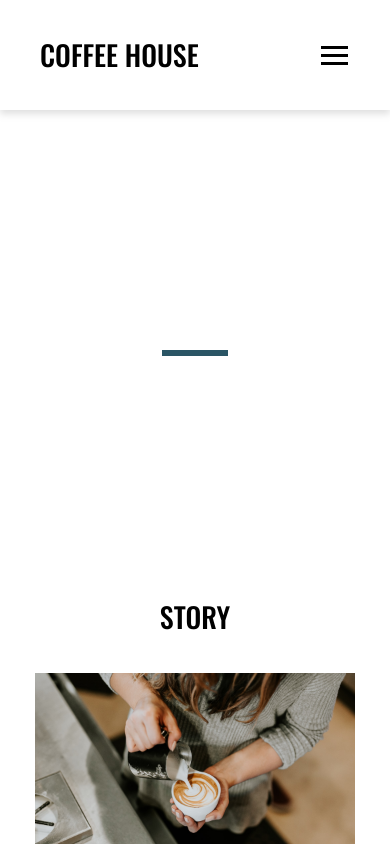
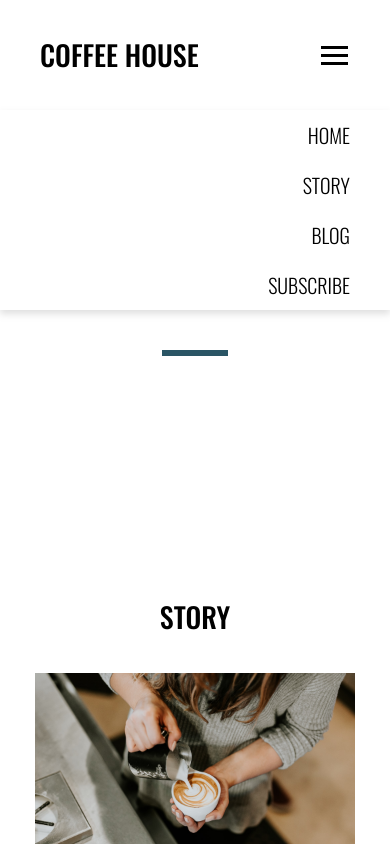
Before and after one commit to Nastya1305/COFFEE-HOUSE---landing_page, a plain HTML site: page index.html in a window 390 px wide. Both pictures are taken after a click on the button 334 px from the left and 55 px from the top of the page. Shown: the top 844 px of the page. Drawn offline with nearby package versions, Linux system fonts and the light colour scheme.

Commit message:
фиксированная шапка, навигация и выпадающее меню

```diff
--- a/index.html
+++ b/index.html
@@ -13,16 +13,16 @@
 </head>
 
 <body>
-    <header class="header">
+    <header class="header" id="header">
         <nav class="nav">
             <a href="#" class="title">COFFEE HOUSE</a>
-            <ul class="menu">
-                <li class="menu__item"><a href="#home">HOME</a></li>
-                <li class="menu__item"><a href="#story">STORY</a></li>
-                <li class="menu__item"><a href="#blog">BLOG</a></li>
-                <li class="menu__item"><a href="#subscribe">SUBSCRIBE</a></li>
+            <ul class="menu" id="menu">
+                <li class="menu__item"><a href="#" data-scroll="home">HOME</a></li>
+                <li class="menu__item"><a href="#" data-scroll="story">STORY</a></li>
+                <li class="menu__item"><a href="#" data-scroll="blog">BLOG</a></li>
+                <li class="menu__item"><a href="#" data-scroll="subscribe">SUBSCRIBE</a></li>
             </ul>
-            <button class="burger">
+            <button class="burger" type="button" id="navToggle">
                 <span class="burger__item"></span>
             </button>
         </nav>
@@ -119,6 +119,7 @@
         </div>
     </footer>
 
+    <script src="script.js"></script>
 </body>
 
 </html>
--- /dev/null
+++ b/script.js
@@ -0,0 +1,36 @@
+
+//  Фиксированный заголовок
+let header = document.getElementById("header");
+let headerTop = header.offsetTop;
+
+window.onscroll = function () {
+    if (window.pageYOffset > headerTop) {
+        header.classList.add("fixed");
+    } else {
+        header.classList.remove("fixed");
+    }
+};
+
+
+//  Выпадающий список навигации меню
+let menu = document.getElementById("menu");
+let navToggle = document.getElementById("navToggle");
+
+navToggle.onclick = function () {
+    menu.classList.toggle("show");
+};
+
+
+//  Переход по ссылкам меню
+let nav_links = document.querySelectorAll("[data-scroll]");
+for (let link of nav_links) {
+    link.onclick = function (event) {
+        event.preventDefault();
+
+        let sectionID = this.dataset.scroll;
+        let sectionTop = document.getElementById(sectionID).offsetTop;
+        window.scrollTo(0, sectionTop - header.offsetHeight);
+
+        menu.classList.remove("show");
+    };
+}
--- a/styles.css
+++ b/styles.css
@@ -1,6 +1,4 @@
 body {
-    padding-top: 110px;
-
     background: #FFFFFF;
     font-family: 'Oswald', sans-serif;
 }
@@ -46,18 +44,25 @@ body {
     height: 110px;
     width: 100%;
 
+    position: relative;
+
+    background: #FFFFFF;
+
+}
+
+.header.fixed {
     position: fixed;
+
     top: 0;
     left: 0;
     z-index: 100;
-
-    background: #FFFFFF;
     box-shadow: 0px 4px 7px rgba(129, 129, 129, 0.25);
 }
 
-html {
-    scroll-padding-top: 110px;
-    /* height of sticky header */
+/* чтобы заголовок не прыгал вверху страницы при скроле */
+.fixed+main {
+    /*.header[height: ]*/
+    padding-top: 110px;
 }
 
 .nav {
@@ -75,6 +80,10 @@ html {
     justify-content: space-between;
 
     list-style-type: none;
+}
+
+.menu.show {
+    display: flex;
 }
 
 .menu__item {
@@ -364,6 +373,25 @@ html {
     /* nav */
     .menu {
         display: none;
+        position: absolute;
+        top: 100%;
+        right: 0;
+
+        width: 100%;
+
+        flex-direction: column;
+
+        background-color: #FFFFFF;
+        box-shadow: 0px 4px 7px rgb(129 129 129 / 25%);
+        text-align: right;
+    }
+
+    .menu__item {
+        padding: 0 80px 20px;
+    }
+
+    .menu__item>a {
+        font-size: 20px;
     }
 
     .burger {
@@ -391,6 +419,8 @@ html {
     }
 
 }
+
+
 
 @media (max-width: 960px) {
 
@@ -424,6 +454,8 @@ html {
     }
 }
 
+
+
 @media (max-width: 768px) {
 
     /* blog */
@@ -432,6 +464,8 @@ html {
     }
 }
 
+
+
 @media (max-width: 414px) {
 
     /* header */
@@ -439,11 +473,17 @@ html {
         margin: 0 40px;
     }
 
+    .menu__item {
+        padding: 10px 40px;
+    }
+
     /* blog */
     .card {
         width: 100%;
     }
 }
+
+
 
 @media (max-width: 365px) {
 
@@ -453,6 +493,16 @@ html {
 
     .container {
         padding: 30px 0;
+    }
+
+    /* header */
+    .header {
+        height: 80px;
+    }
+
+    /* чтобы заголовок не прыгал вверху страницы при скроле */
+    .fixed+main {
+        padding-top: 80px;
     }
 
     /* intro */
```
